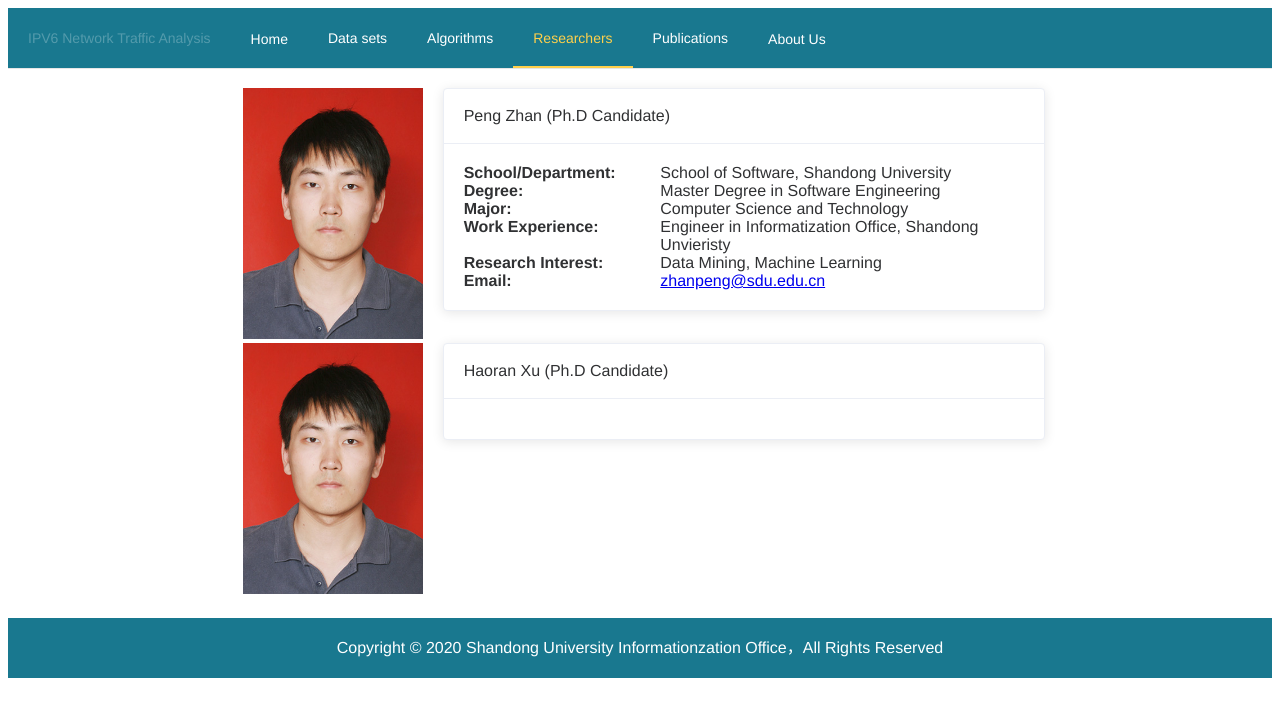
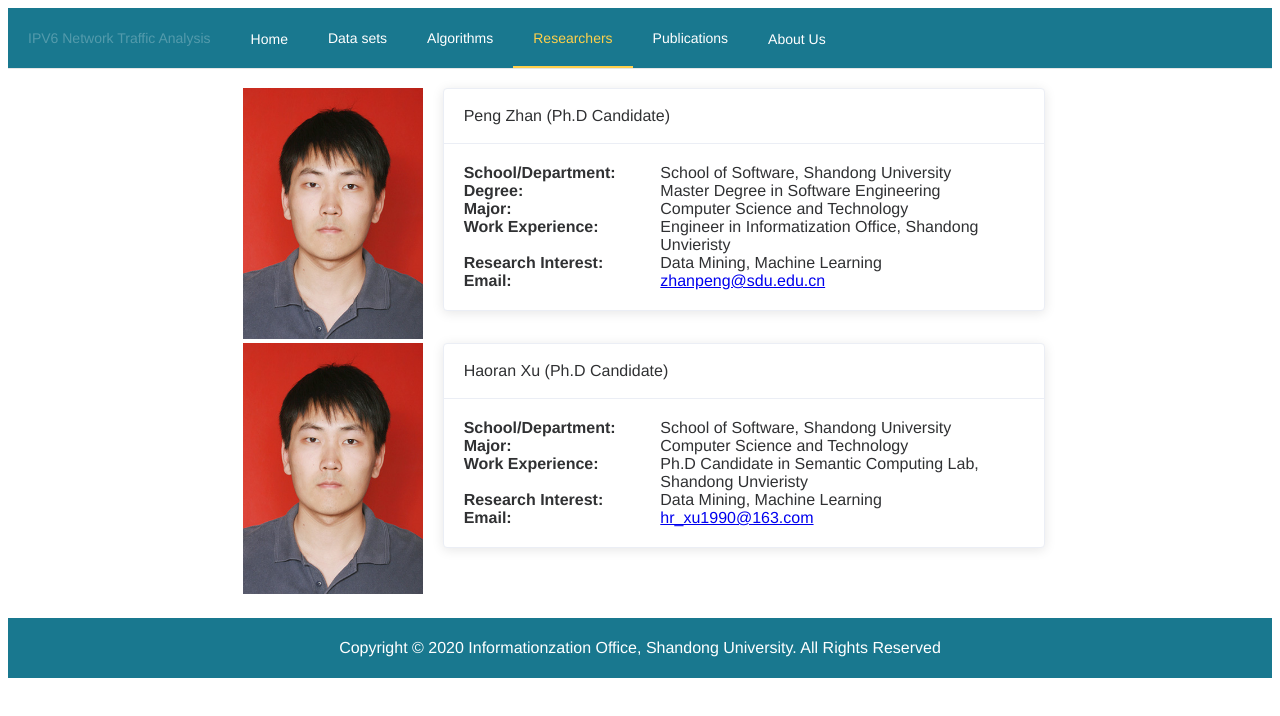
Before and after one commit to PengZh88/NTASWebsite, a Vue app: page /researchers in a window 1280 px wide. Shown: the top 716 px of the page. Built offline with nearby package versions, Linux system fonts and the light colour scheme.

Commit message:
更新researchers和home的说明

```diff
--- a/src/components/home.vue
+++ b/src/components/home.vue
@@ -35,7 +35,7 @@
         <router-view/>
       </el-main>
       <el-footer>
-        Copyright &copy; 2020 Shandong University Informationzation Office，All Rights Reserved
+        Copyright &copy; 2020 Informationzation Office, Shandong University. All Rights Reserved
       </el-footer>
     </el-container>
   </div>
--- a/src/components/researchers.vue
+++ b/src/components/researchers.vue
@@ -74,6 +74,46 @@
           <div slot="header" class="clearfix">
             <span>Haoran Xu (Ph.D Candidate)</span>
           </div>
+          <el-row :gutter="30">
+            <el-col :span="8">
+              <div class="fontbold">School/Department:</div>
+            </el-col>
+            <el-col :span="16">
+              <div>School of Software, Shandong University</div>
+            </el-col>
+          </el-row>
+          <el-row :gutter="30">
+            <el-col :span="8">
+              <div class="fontbold">Major:</div>
+            </el-col>
+            <el-col :span="16">
+              <div>Computer Science and Technology</div>
+            </el-col>
+          </el-row>
+          <el-row :gutter="30">
+            <el-col :span="8">
+              <div class="fontbold">Work Experience:</div>
+            </el-col>
+            <el-col :span="16">
+              <div>Ph.D Candidate in Semantic Computing Lab, Shandong Unvieristy</div>
+            </el-col>
+          </el-row>
+          <el-row :gutter="30">
+            <el-col :span="8">
+              <div class="fontbold">Research Interest:</div>
+            </el-col>
+            <el-col :span="16">
+              <div>Data Mining, Machine Learning</div>
+            </el-col>
+          </el-row>
+          <el-row :gutter="30">
+            <el-col :span="8">
+              <div class="fontbold">Email:</div>
+            </el-col>
+            <el-col :span="16">
+              <div><a href=mailto:hr_xu1990@163.com>hr_xu1990@163.com</a></div>
+            </el-col>
+          </el-row>
         </el-card>
       </el-col>
     </el-row>
```
